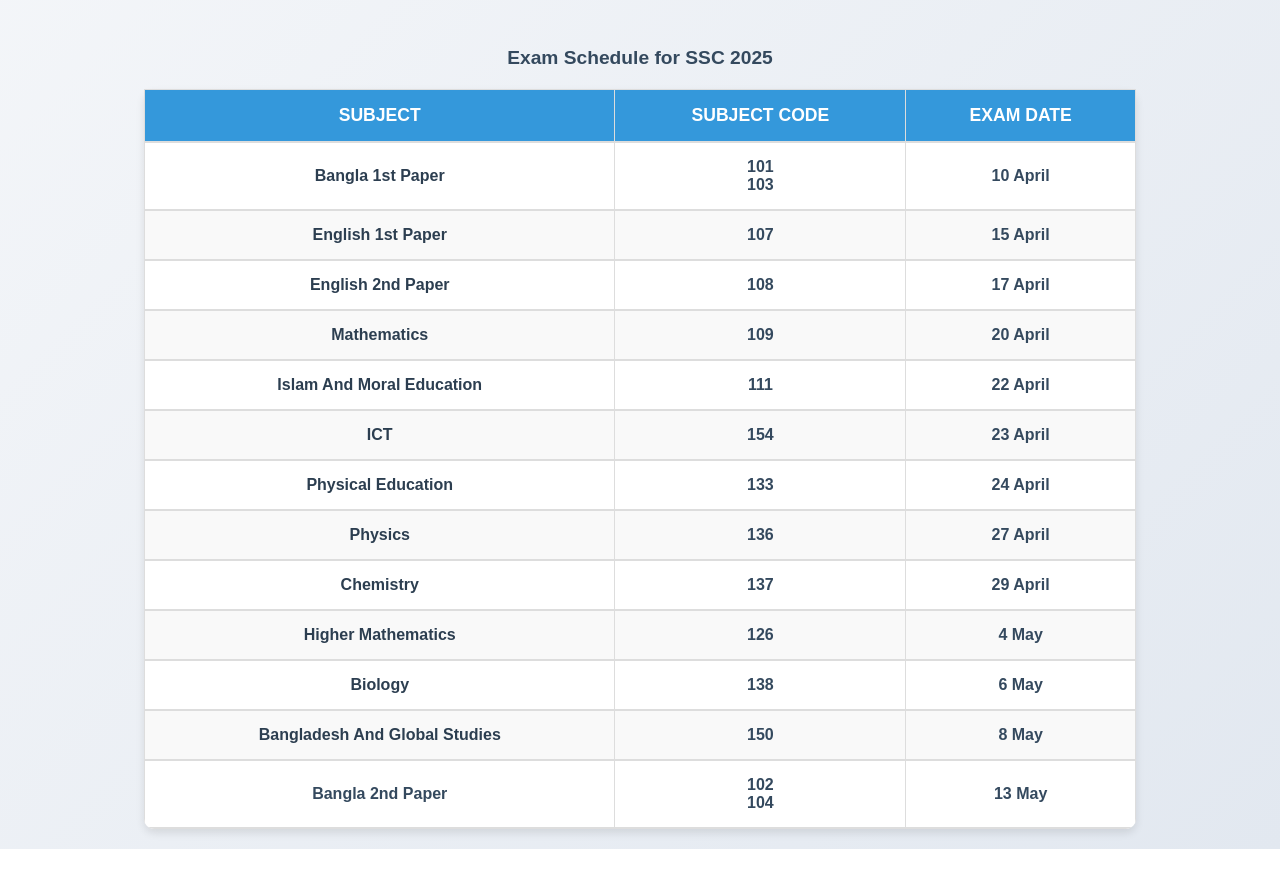
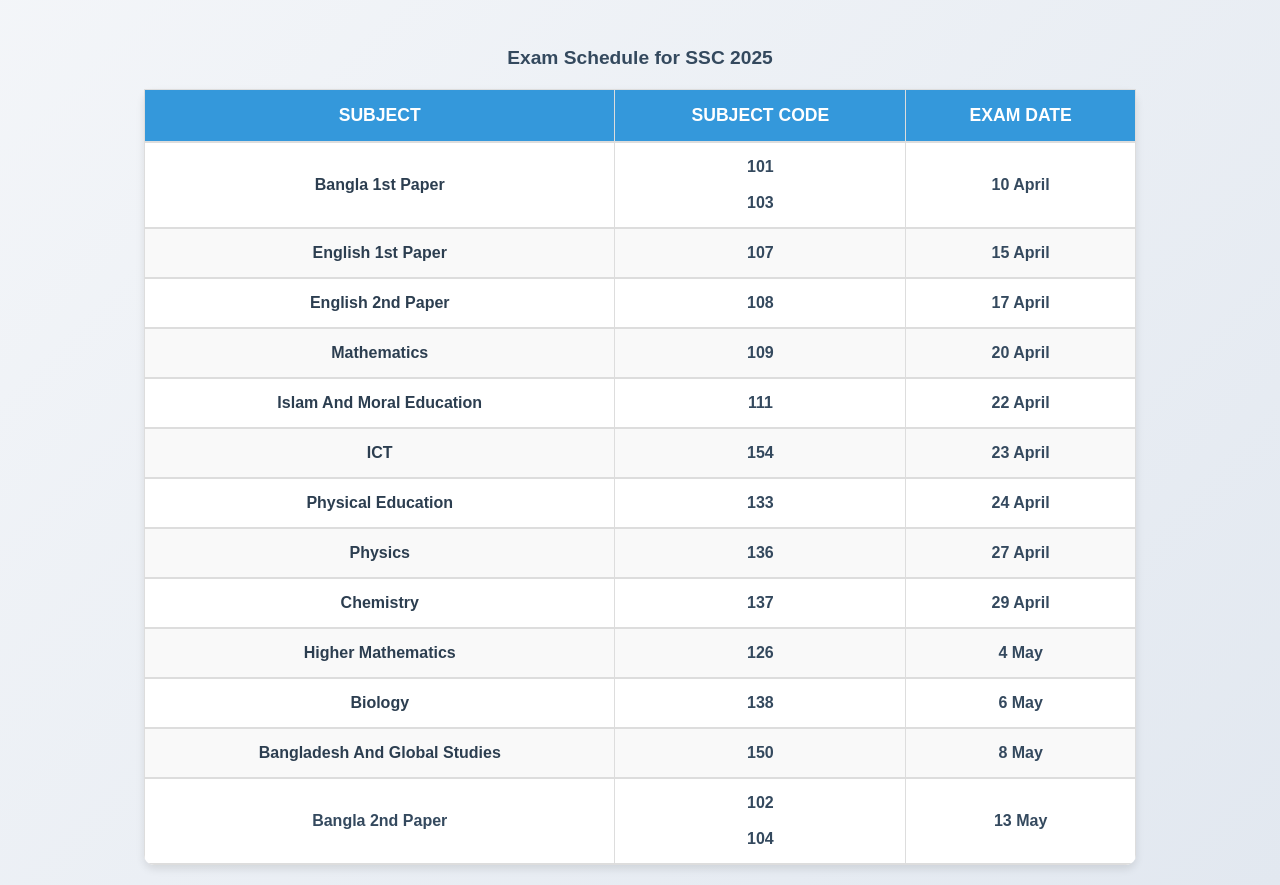
Before and after one commit to rafin-edu/routine, a plain HTML site: page routine.html in a window 1280 px wide. Shown: the part 110-995 px from the top of the page. Before the commit the page ends 959 px from the top, so only its background shows below. Drawn offline with Linux system fonts and the light colour scheme.

Commit message:
Update routine.html

```diff
--- a/routine.html
+++ b/routine.html
@@ -151,7 +151,7 @@
         <tbody>
           <tr>
             <td><b>Bangla 1st Paper</b></td>
-            <td>101<br>103</td>
+            <td>101<br><br>103</td>
             <td>10 April</td>
           </tr>
           <tr>
@@ -211,7 +211,7 @@
           </tr>
           <tr>
             <td>Bangla 2nd Paper</td>
-            <td>102 <br>104</td>
+            <td>102 <br><br>104</td>
             <td>13 May</td>
           </tr>
         </tbody>
```
